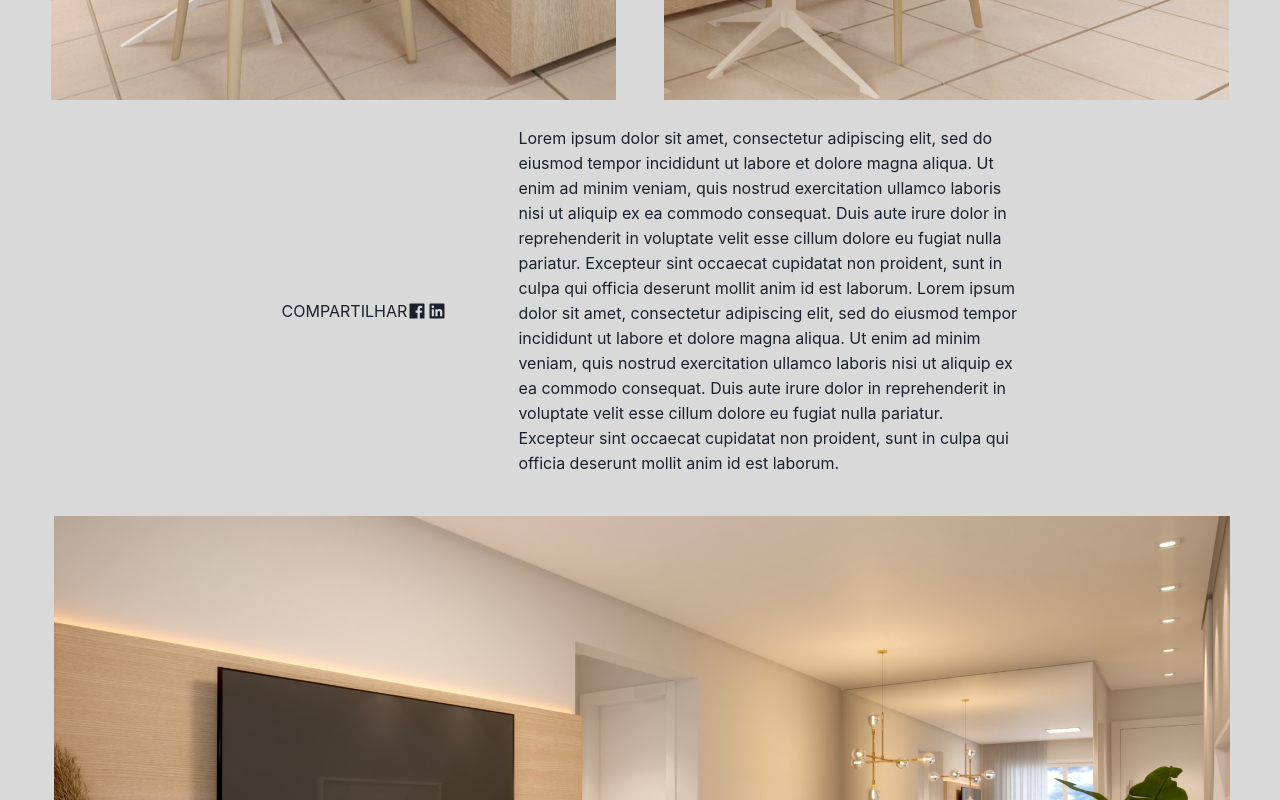
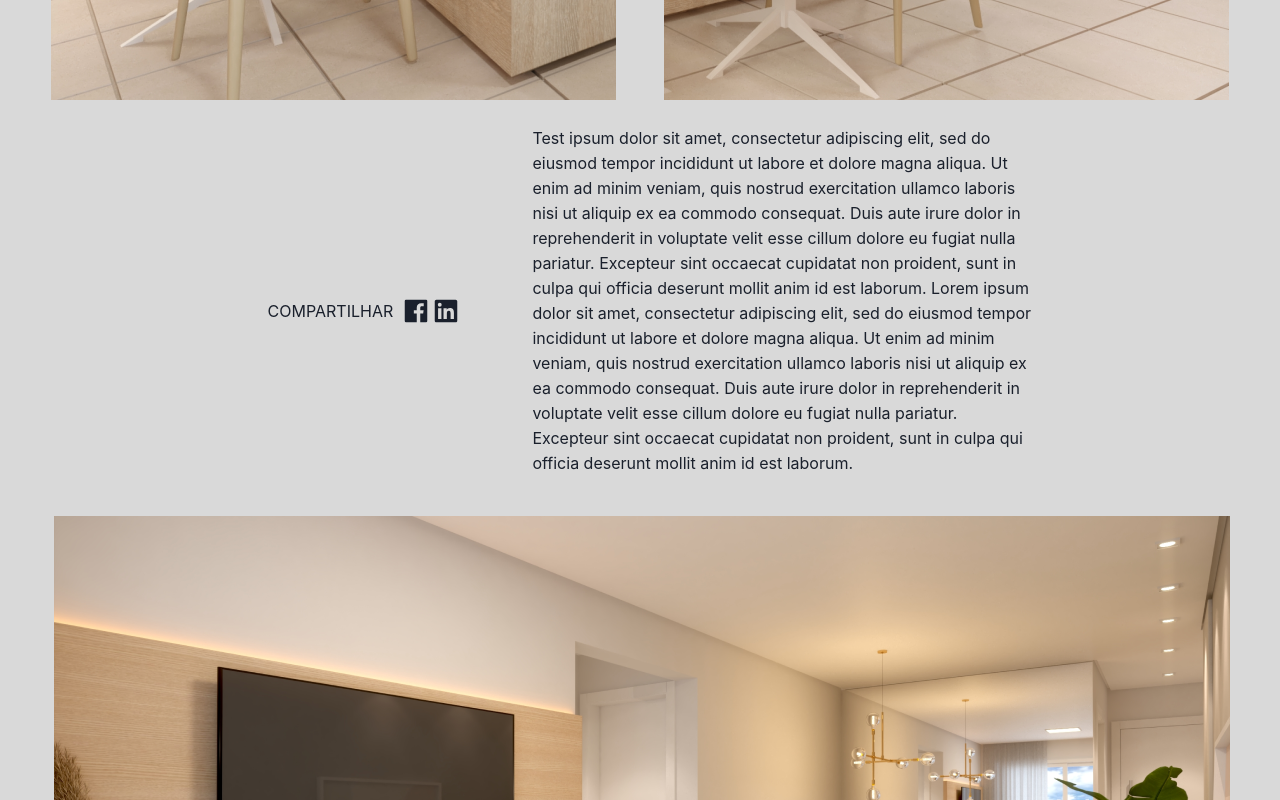
Before and after one commit to fabiomantelli/jpasini, a Next.js app: page /empreendimentos/antonio-emilio in a window 1280 px wide. Shown: the part 2920-3720 px from the top of the page. Built offline with nearby package versions, Linux system fonts and the light colour scheme; a web font is replaced by a local one.

Commit message:
fix: shared icones and color

```diff
--- a/src/components/SectionTwo/index.tsx
+++ b/src/components/SectionTwo/index.tsx
@@ -1,4 +1,4 @@
-import { Flex, Box, Image, Text } from "@chakra-ui/react";
+import { Flex, Box, Image, Text, Link } from "@chakra-ui/react";
 import { RiFacebookBoxFill, RiLinkedinBoxFill } from "react-icons/ri";
 
 interface ImageProps {
@@ -44,7 +44,7 @@ function SectionTwo({
   imageThree,
   imageThreeMobile,
   textDescription,
-  side
+  side,
 }: ImageProps) {
   return (
     <>
@@ -59,23 +59,36 @@ function SectionTwo({
             <Image
               src={imageOne.url}
               alt={imageOne.alt}
-              display={['none', 'none', 'none', 'none', 'inline-block', 'inline-block']}
+              display={[
+                "none",
+                "none",
+                "none",
+                "none",
+                "inline-block",
+                "inline-block",
+              ]}
             />
             <Image
               src={imageOneMobile.url}
               alt={imageOneMobile.alt}
-              width={['90vw', '90vw', '90vw', '90vw', 'auto', 'auto']}
-              display={['inline-block', 'inline-block', 'inline-block', 'inline-block', 'none', 'none',]}
-              objectFit='cover'
+              width={["90vw", "90vw", "90vw", "90vw", "auto", "auto"]}
+              display={[
+                "inline-block",
+                "inline-block",
+                "inline-block",
+                "inline-block",
+                "none",
+                "none",
+              ]}
+              objectFit="cover"
             />
-
           </Box>
         </Flex>
       </Box>
 
       <Flex
         as="section"
-        flexDir={['column', 'column', 'column', 'column', 'row', 'row']}
+        flexDir={["column", "column", "column", "column", "row", "row"]}
         alignItems="center"
         justifyContent="center"
         backgroundColor="#D9D9D9"
@@ -87,37 +100,63 @@ function SectionTwo({
           <Image
             src={imageTwo.url}
             alt={imageTwo.alt}
-            display={['none', 'none', 'none', 'none', 'inline-block', 'inline-block']}
+            display={[
+              "none",
+              "none",
+              "none",
+              "none",
+              "inline-block",
+              "inline-block",
+            ]}
           />
           <Image
             src={imageTwoMobile.url}
             alt={imageTwoMobile.alt}
-            display={['inline-block', 'inline-block', 'inline-block', 'inline-block', 'none', 'none',]}
-            width={['90vw', '90vw', '90vw', '90vw', 'auto', 'auto']}
-            objectFit='cover'
+            display={[
+              "inline-block",
+              "inline-block",
+              "inline-block",
+              "inline-block",
+              "none",
+              "none",
+            ]}
+            width={["90vw", "90vw", "90vw", "90vw", "auto", "auto"]}
+            objectFit="cover"
           />
         </Box>
-        <Box
-          paddingLeft={[0, 0, 0, 0, 6, 6]}
-        >
+        <Box paddingLeft={[0, 0, 0, 0, 6, 6]}>
           <Image
             src={imageThree.url}
             alt={imageThree.alt}
-            display={['none', 'none', 'none', 'none', 'inline-block', 'inline-block']}
+            display={[
+              "none",
+              "none",
+              "none",
+              "none",
+              "inline-block",
+              "inline-block",
+            ]}
           />
           <Image
             src={imageThreeMobile.url}
             alt={imageThreeMobile.alt}
-            display={['inline-block', 'inline-block', 'inline-block', 'inline-block', 'none', 'none',]}
-            width={['90vw', '90vw', '90vw', '90vw', 'auto', 'auto']}
-            objectFit='cover'
+            display={[
+              "inline-block",
+              "inline-block",
+              "inline-block",
+              "inline-block",
+              "none",
+              "none",
+            ]}
+            width={["90vw", "90vw", "90vw", "90vw", "auto", "auto"]}
+            objectFit="cover"
           />
         </Box>
       </Flex>
 
       <Flex
         as="section"
-        flexDir={['column', 'column', 'column', 'column', 'row', 'row']}
+        flexDir={["column", "column", "column", "column", "row", "row"]}
         alignItems="center"
         justifyContent="center"
         backgroundColor="#D9D9D9"
@@ -125,22 +164,42 @@ function SectionTwo({
         padding="20px 5vw"
       >
         <Box maxW="500px" order={side} padding={5}>
-          <Flex justifyContent="center" alignItems="center">
-            <Text>COMPARTILHAR</Text>
-            <RiFacebookBoxFill size={20} />
-            <RiLinkedinBoxFill size={20} />
+          <Flex alignItems="center">
+            <Text mr={2}>COMPARTILHAR</Text>
+            <Link
+              href="https://www.facebook.com/jpasiniarquiteturaeengenharia/"
+              _hover={{ color: 'green.600', transition: '0.3s'}}
+              target="_blank"
+            >
+              <RiFacebookBoxFill size={30} />
+            </Link>
+
+            <Link
+              href="https://www.linkedin.com/company/jpasini/"
+              _hover={{ color: 'green.600', transition: '0.3s'}}
+              target="_blank"
+            >
+              <RiLinkedinBoxFill size={30} />
+            </Link>
           </Flex>
         </Box>
         <Box
           maxW="500px"
-          marginLeft={[0, 0, 0, 0, '4vw', '4vw']}
+          marginLeft={[0, 0, 0, 0, "4vw", "4vw"]}
           paddingBottom={5}
         >
           <Text
             as="p"
             lineHeight="25px"
-            fontSize={['xs', 'xs', 'sm', 'sm', 'md', 'md']}
-            textAlign={['center', 'center', 'center', 'center', 'start', 'start']}
+            fontSize={["xs", "xs", "sm", "sm", "md", "md"]}
+            textAlign={[
+              "center",
+              "center",
+              "center",
+              "center",
+              "start",
+              "start",
+            ]}
           >
             {textDescription}
           </Text>
--- a/src/data/enterprises.ts
+++ b/src/data/enterprises.ts
@@ -247,7 +247,7 @@ export const enterprisesData = [
     path: "residencial-viena",
     logoColor: "green",
     textColor: "white",
-    colorMenu: "green",
+    colorMenu: "white",
     images: [
       {
         id: 1,
@@ -471,7 +471,7 @@ export const enterprisesData = [
     mainSubTitle:
       "São 46 apartamentos de 2 quartos, sendo 1 suíte. Sacada com churrasqueira a carvão e bancada de granito. Possui 1 vaga de garagem, salão de festas, 2 elevadores, guarita, segurança e serviço de TV.",
     path: "internacional",
-    logoColor: "white",
+    logoColor: "green",
     textColor: "white",
     colorMenu: "green",
     images: [
--- a/src/pages/empreendimentos/[slug].tsx
+++ b/src/pages/empreendimentos/[slug].tsx
@@ -99,7 +99,7 @@ function Empreendimentos({ enterprise }: EnterpriseProps) {
         imageThreeMobile={enterprise[0].images.find((image) => image.id == 301)!}
         side={0}
         textDescription={
-          "Lorem ipsum dolor sit amet, consectetur adipiscing elit, sed do eiusmod tempor incididunt ut labore et dolore magna aliqua. Ut enim ad minim veniam, quis nostrud exercitation ullamco laboris nisi ut aliquip ex ea commodo consequat. Duis aute irure dolor in reprehenderit in voluptate velit esse cillum dolore eu fugiat nulla pariatur. Excepteur sint occaecat cupidatat non proident, sunt in culpa qui officia deserunt mollit anim id est laborum. Lorem ipsum dolor sit amet, consectetur adipiscing elit, sed do eiusmod tempor incididunt ut labore et dolore magna aliqua. Ut enim ad minim veniam, quis nostrud exercitation ullamco laboris nisi ut aliquip ex ea commodo consequat. Duis aute irure dolor in reprehenderit in voluptate velit esse cillum dolore eu fugiat nulla pariatur. Excepteur sint occaecat cupidatat non proident, sunt in culpa qui officia deserunt mollit anim id est laborum."
+          "Test ipsum dolor sit amet, consectetur adipiscing elit, sed do eiusmod tempor incididunt ut labore et dolore magna aliqua. Ut enim ad minim veniam, quis nostrud exercitation ullamco laboris nisi ut aliquip ex ea commodo consequat. Duis aute irure dolor in reprehenderit in voluptate velit esse cillum dolore eu fugiat nulla pariatur. Excepteur sint occaecat cupidatat non proident, sunt in culpa qui officia deserunt mollit anim id est laborum. Lorem ipsum dolor sit amet, consectetur adipiscing elit, sed do eiusmod tempor incididunt ut labore et dolore magna aliqua. Ut enim ad minim veniam, quis nostrud exercitation ullamco laboris nisi ut aliquip ex ea commodo consequat. Duis aute irure dolor in reprehenderit in voluptate velit esse cillum dolore eu fugiat nulla pariatur. Excepteur sint occaecat cupidatat non proident, sunt in culpa qui officia deserunt mollit anim id est laborum."
         }
       />
 
```
